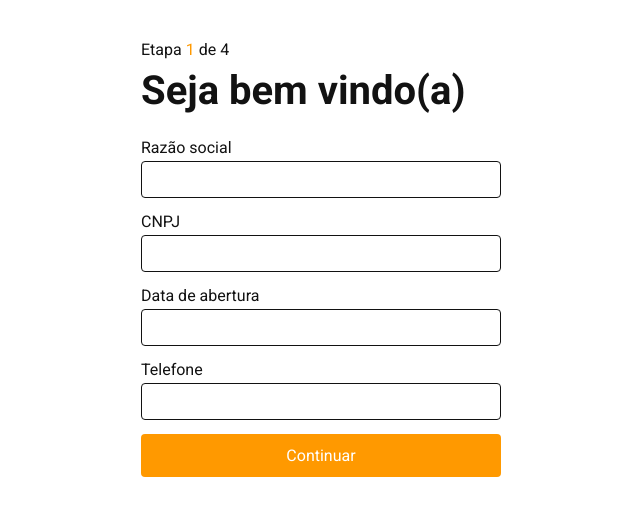
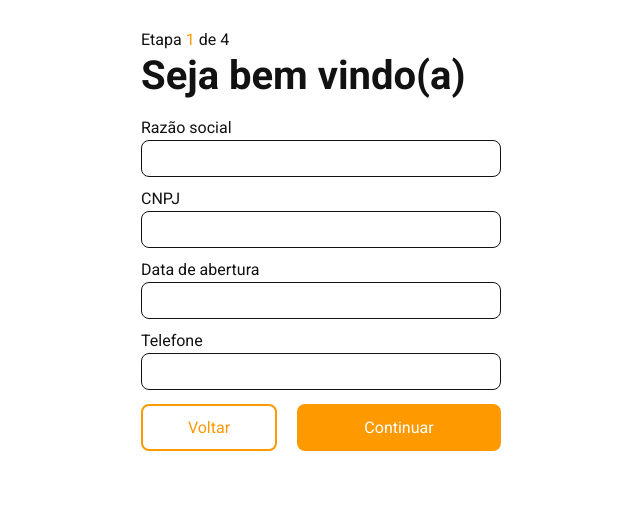
Before and after one commit to rafaelst2000/mercadobitcoin, a Vue app: page / in a window 1280 px wide. Shown: the top 516 px of the page, without its empty margins (319-959 px from the left). Built offline with nearby package versions, Linux system fonts and the light colour scheme.

Commit message:
feat: second step

```diff
--- a/src/App.vue
+++ b/src/App.vue
@@ -5,3 +5,17 @@ import RegistrationPage from './pages/RegistrationPage.vue'
 <template>
   <RegistrationPage />
 </template>
+
+<style lang="scss">
+.steper-container {
+  display: flex;
+  flex-direction: column;
+  gap: 0.875rem;
+}
+
+.form-actions {
+  display: grid;
+  grid-template-columns: 2fr 3fr;
+  gap: 20px;
+}
+</style>
--- a/src/assets/styles/tokens.scss
+++ b/src/assets/styles/tokens.scss
@@ -11,4 +11,4 @@ $white: #ffffff;
 
 /* radius */
 
-$rounded: 4px;
+$rounded: 8px;
--- a/src/components/Form/BaseButton.vue
+++ b/src/components/Form/BaseButton.vue
@@ -13,7 +13,7 @@ defineProps({
   variant: {
     type: String,
     default: 'fill',
-    validator: (value) => ['fill', 'outline'].includes(value)
+    validator: (value) => ['fill', 'outlined'].includes(value)
   },
   fullSize: {
     type: Boolean,
@@ -25,7 +25,11 @@ defineProps({
 <template>
   <button
     class="base-button"
-    :class="{ 'base-button--full-size': fullSize, 'base-button--fill': variant === 'fill' }"
+    :class="{
+      'base-button--full-size': fullSize,
+      'base-button--fill': variant === 'fill',
+      'base-button--outlined': variant === 'outlined'
+    }"
   >
     {{ label }}
   </button>
@@ -36,14 +40,10 @@ defineProps({
   padding: 12px 16px;
   border-radius: $rounded;
   outline: none;
-  border: none;
+  border: 2px solid transparent;
   cursor: pointer;
   transition: 0.2s;
   font-size: 1rem;
-
-  &:hover {
-    background-color: rgba($primary, 0.8);
-  }
 }
 
 .base-button--full-size {
@@ -53,5 +53,20 @@ defineProps({
 .base-button--fill {
   background-color: $primary;
   color: $white;
+
+  &:hover {
+    background-color: rgba($primary, 0.8);
+  }
+}
+
+.base-button--outlined {
+  background-color: transparent;
+  color: $primary;
+  border-color: $primary;
+
+  &:hover {
+    border-color: rgba($primary, 0.8);
+    color: rgba($primary, 0.8);
+  }
 }
 </style>
--- a/src/components/Steps/FirstStep.vue
+++ b/src/components/Steps/FirstStep.vue
@@ -40,7 +40,7 @@ const personTypes = [
 </script>
 
 <template>
-  <div class="first-step">
+  <div class="steper-container">
     <BaseInput v-model="email" label="Endereço de e-mail" type="email" id="email" />
     <BaseRadio v-model="personType" :options="personTypes" name="personType" />
     <BaseButton label="Continuar" full-size />
--- a/src/components/Steps/SecondStep.vue
+++ b/src/components/Steps/SecondStep.vue
@@ -35,12 +35,15 @@ const birthDateLabel = isPhysical.value ? 'Data de nascimento' : 'Data de abertu
 </script>
 
 <template>
-  <div class="first-step">
+  <div class="steper-container">
     <BaseInput v-model="name" :label="nameLabel" id="email" />
     <BaseInput v-model="documentNumber" :label="documentLabel" id="documentNumber" />
     <BaseInput v-model="birthDate" :label="birthDateLabel" id="birthDate" />
     <BaseInput v-model="cellphone" label="Telefone" id="cellphone" />
-    <BaseButton label="Continuar" full-size />
+    <div class="form-actions">
+      <BaseButton label="Voltar" variant="outlined" full-size />
+      <BaseButton label="Continuar" full-size />
+    </div>
   </div>
 </template>
 
```
